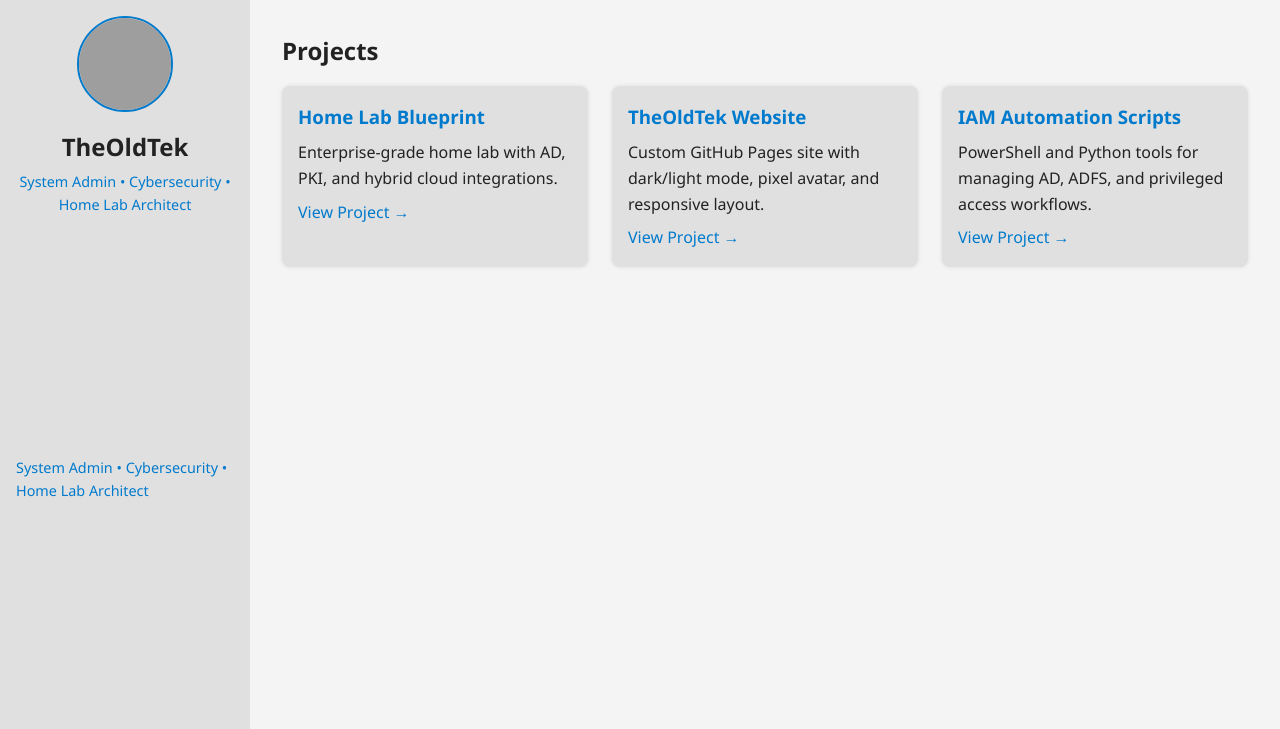
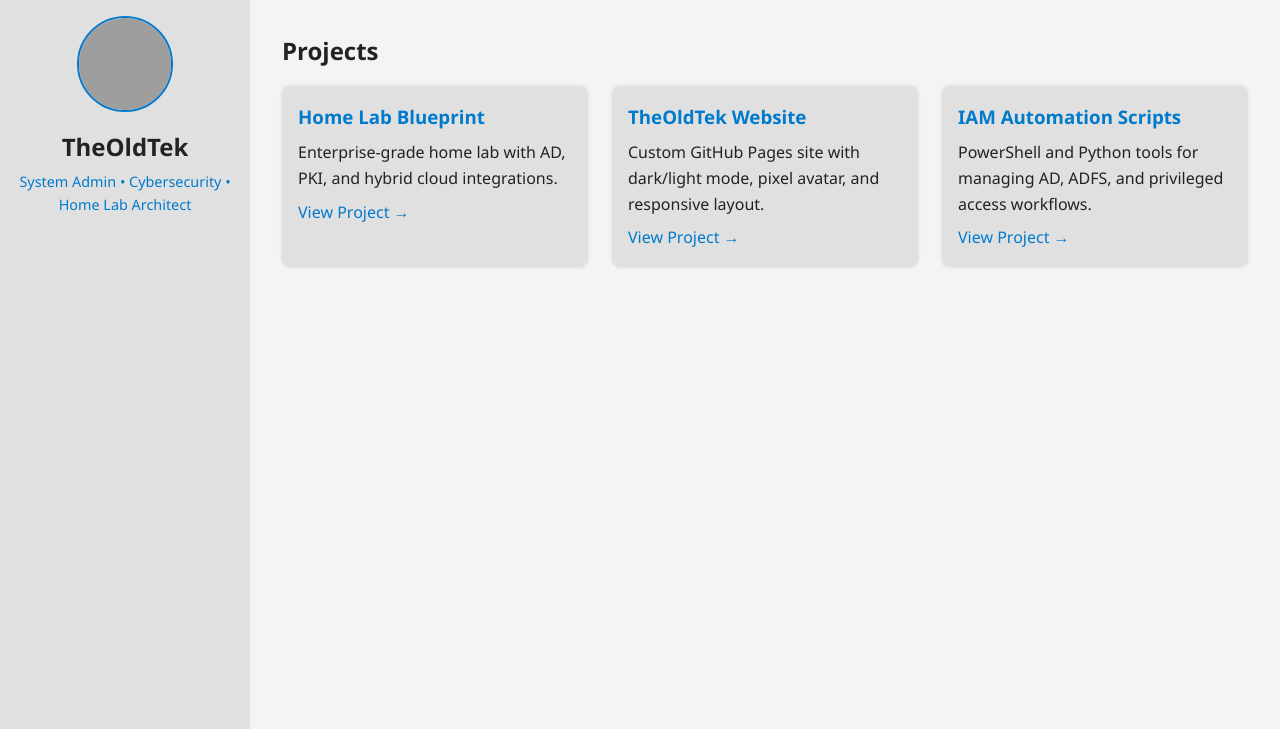
Before and after one commit to aguirluis/theoldtek, a plain HTML site: page index.html in a window 1280 px wide. Shown: the top 729 px of the page. Drawn offline with Linux system fonts and the light colour scheme; grey boxes are pictures that could not be loaded.

Commit message:
Update index.html

```diff
--- a/index.html
+++ b/index.html
@@ -18,7 +18,7 @@
         <h1>TheOldTek</h1>
         <p class="tagline">System Admin • Cybersecurity • Home Lab Architect</p>
       </div>
-         <p class="tagline">System Admin • Cybersecurity • Home Lab Architect</p>
+
 
       <div class="sidebar-bottom">
         <ul class="links">
```
